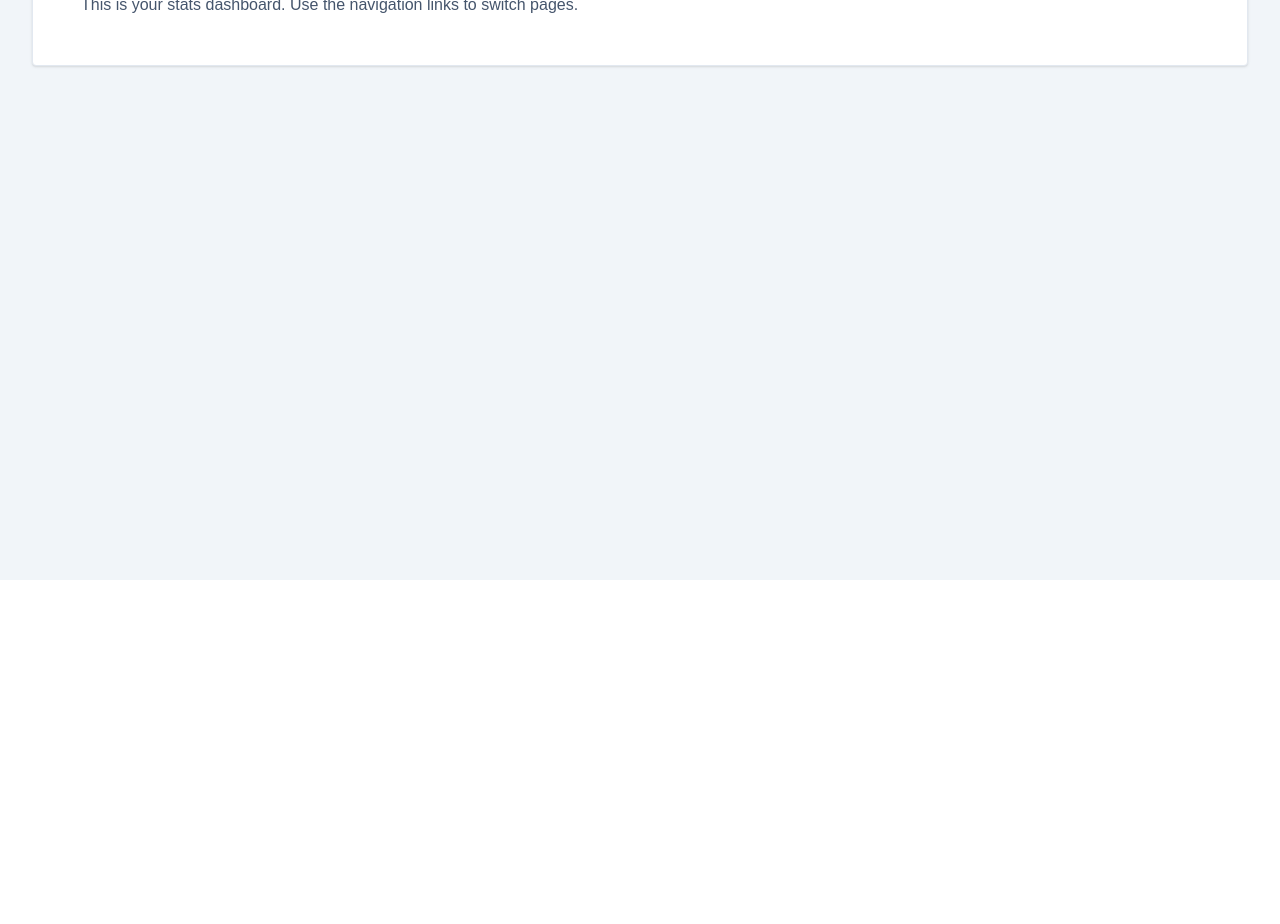
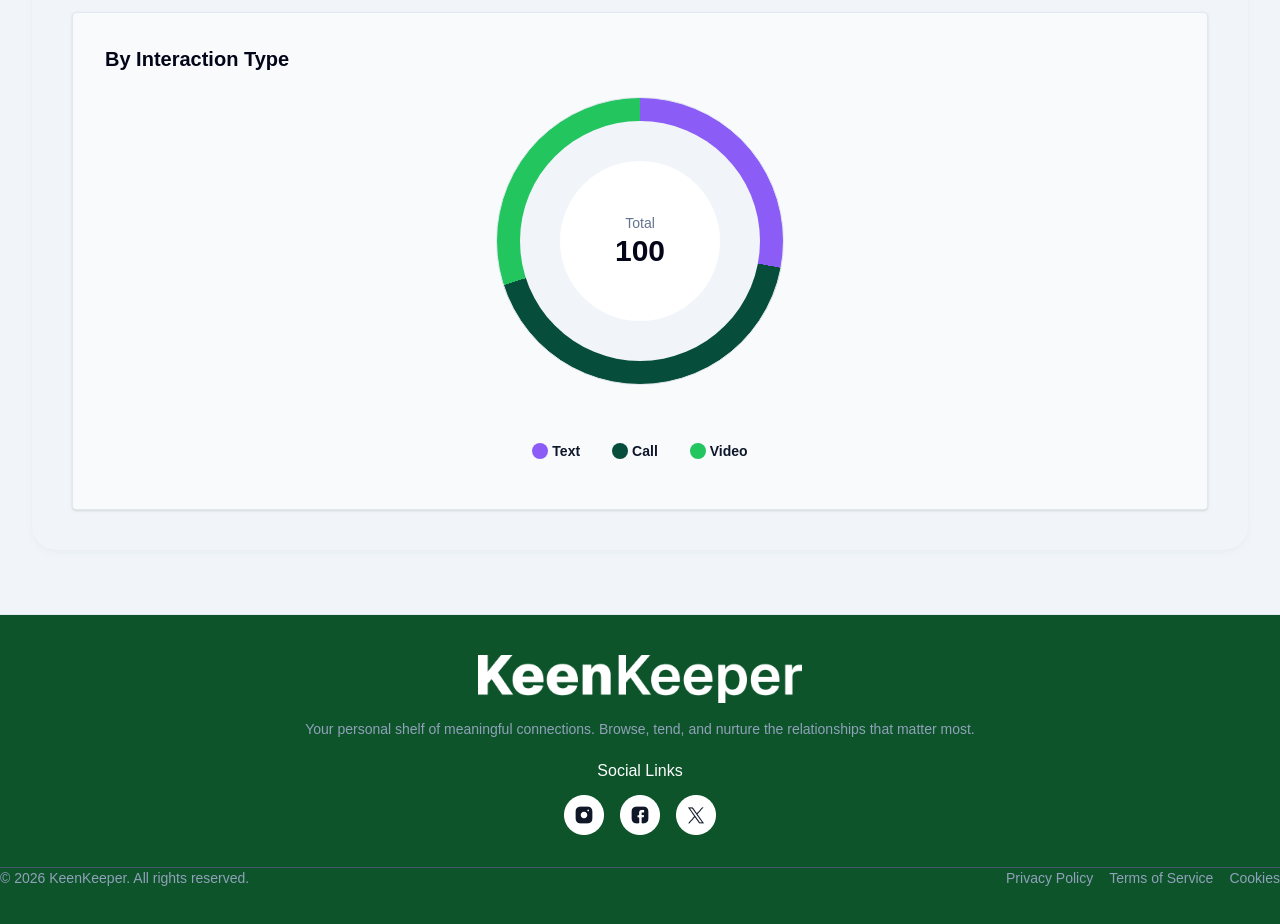
Before and after one commit to SanjoyTheDeveloper/KeenKeeper, a Next.js app: page /stats in a window 1280 px wide. Shown: the part 220-1144 px from the top of the page. Before the commit the page ends 800 px from the top, so only its background shows below. Built offline with nearby package versions, Linux system fonts and the light colour scheme.

Commit message:
create the stats page figma perfectly

```diff
--- a/src/app/stats/page.tsx
+++ b/src/app/stats/page.tsx
@@ -1,15 +1,94 @@
 import { Navber } from "@/src/ui/Navber";
 
+const interactionData = [
+    { label: "Text", color: "#8b5cf6", value: 28 },
+    { label: "Call", color: "#064e3b", value: 42 },
+    { label: "Video", color: "#22c55e", value: 30 },
+];
+
 export default function StatsPage() {
+    const total = interactionData.reduce((sum, item) => sum + item.value, 0);
+    const ringStyle = {
+        background: `conic-gradient(${interactionData
+            .map((item, index) => {
+                const start = interactionData
+                    .slice(0, index)
+                    .reduce((sum, prev) => sum + prev.value, 0);
+                const end = start + item.value;
+                return `${item.color} ${start * 3.6}deg ${end * 3.6}deg`;
+            })
+            .join(", ")})`,
+    };
+
     return (
         <div className="min-h-screen bg-slate-100 text-slate-950">
             <Navber />
-            <main className="mx-auto max-w-8xl px-4 pb-16 pt-28 sm:px-6 lg:px-8">
-                <div className="rounded-sm border border-slate-200 bg-white p-12 shadow-sm">
-                    <h1 className="text-3xl font-semibold text-slate-900">Stats</h1>
-                    <p className="mt-4 text-slate-600">This is your stats dashboard. Use the navigation links to switch pages.</p>
+            <main className="mx-auto max-w-7xl px-4 pb-16 pt-28 sm:px-6 lg:px-8">
+                <div className="rounded-3xl  p-10 shadow-md shadow-slate-200/40">
+                    <div className="mb-8">
+                        <h1 className="text-5xl font-semibold tracking-tight text-slate-950">Friendship Analytics</h1>
+                    </div>
+
+                    <div className="rounded-sm border border-slate-200 bg-slate-50 p-8 shadow-sm">
+                        <div>
+                            <p className="text-xl font-semibold ">By Interaction Type</p>
+
+                        </div>
+                        <div className="flex flex-col items-center justify-center mt-6">
+
+
+                            <div className="relative mx-auto flex items-center justify-center  h-72 w-72 sm:mx-0">
+                                <div className="absolute inset-0 rounded-full border border-slate-200 bg-white" style={ringStyle} />
+                                <div className="absolute inset-6 rounded-full bg-slate-100" />
+                                <div className="absolute inset-16 flex items-center justify-center rounded-full bg-white text-center">
+                                    <div>
+                                        <p className="text-sm text-slate-500">Total</p>
+                                        <p className="text-3xl font-semibold text-slate-950">{total}</p>
+                                    </div>
+                                </div>
+                            </div>
+
+                            <div className="mt-10 flex">
+                                {interactionData.map((item) => (
+                                    <div key={item.label} className="flex items-center gap-1 p-4 ">
+                                        <span className="flex h-4 w-4 rounded-full" style={{ backgroundColor: item.color }} />
+                                        <div>
+                                            <p className="text-sm font-semibold text-slate-900">{item.label}</p>
+
+                                        </div>
+                                    </div>
+                                ))}
+                            </div>
+                        </div>
+
+
+                    </div>
                 </div>
             </main>
+             <footer className="border-t border-slate-200 bg-green-900 py-10 text-center text-white">
+                <img src="/assets/logo-xl.png" alt="KeenKeeper logo" className="mx-auto mb-4 h-12 w-auto" />
+                <p className="mt-3 text-sm text-slate-400">Your personal shelf of meaningful connections. Browse, tend, and nurture the relationships that matter most.</p>
+                <div className="mt-5"><h1>Social Links</h1></div>
+                <div className="text-white flex justify-center gap-4 mt-3">
+
+                    <img src="/assets/instagram.png" alt="Instagram" />
+                    <img src="/assets/facebook.png" alt="Facebook" />
+                    <img src="/assets/twitter.png" alt="Twitter" />
+
+
+                </div>
+                <div className="mt-8 flex gap-4 text-slate-400 justify-between border-t border-slate-600 pt-6 mx-auto max-w-7xl text-sm p-1 lg:p-0 lg:text-sm">
+                    <div>
+                        <span>© 2026 KeenKeeper. All rights reserved.</span>
+                    </div>
+                    <div className="flex gap-4">
+                        <span className="">Privacy Policy</span>
+                        <span className="">Terms of Service</span>
+                        <span className="">Cookies</span>
+                    </div>
+
+                </div>
+            </footer>
         </div>
     );
 }
```
